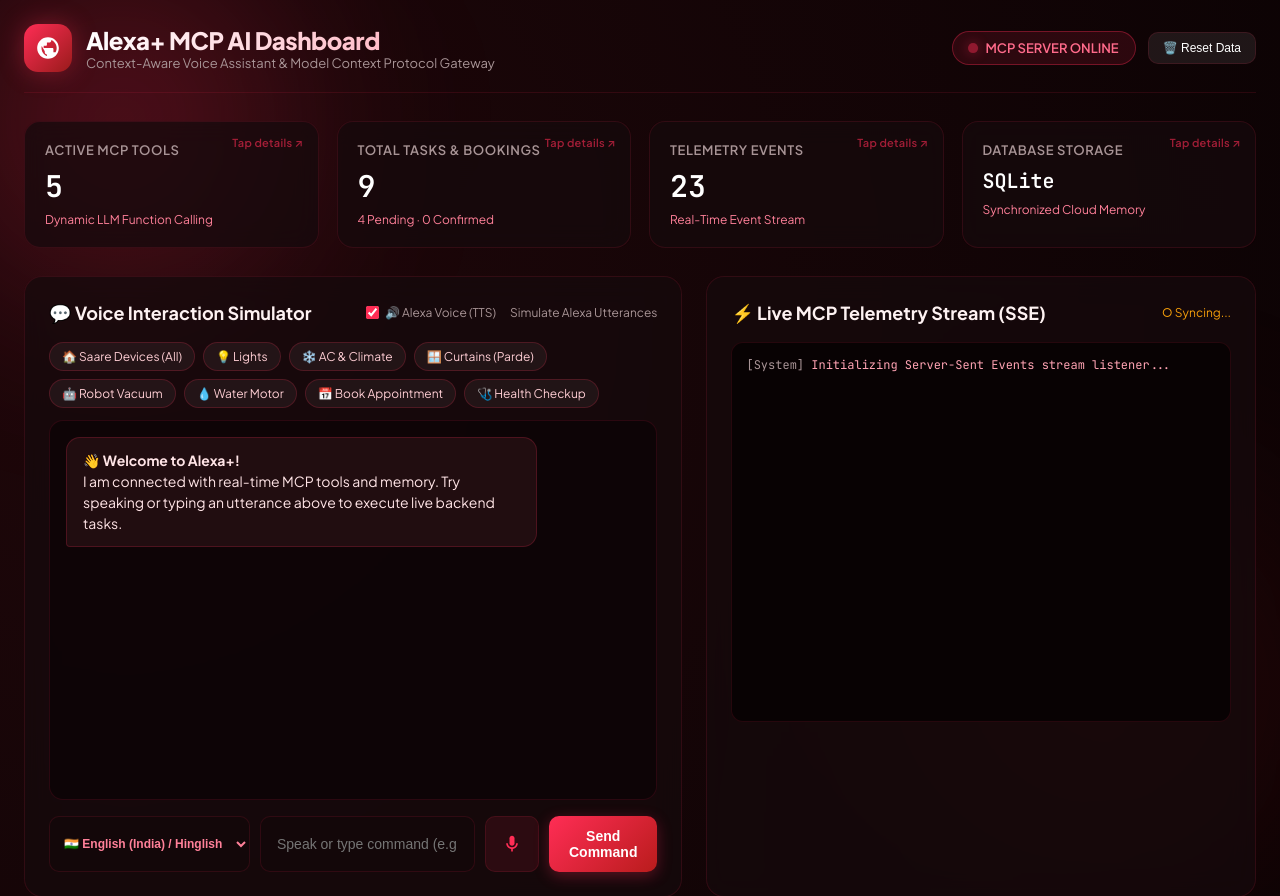
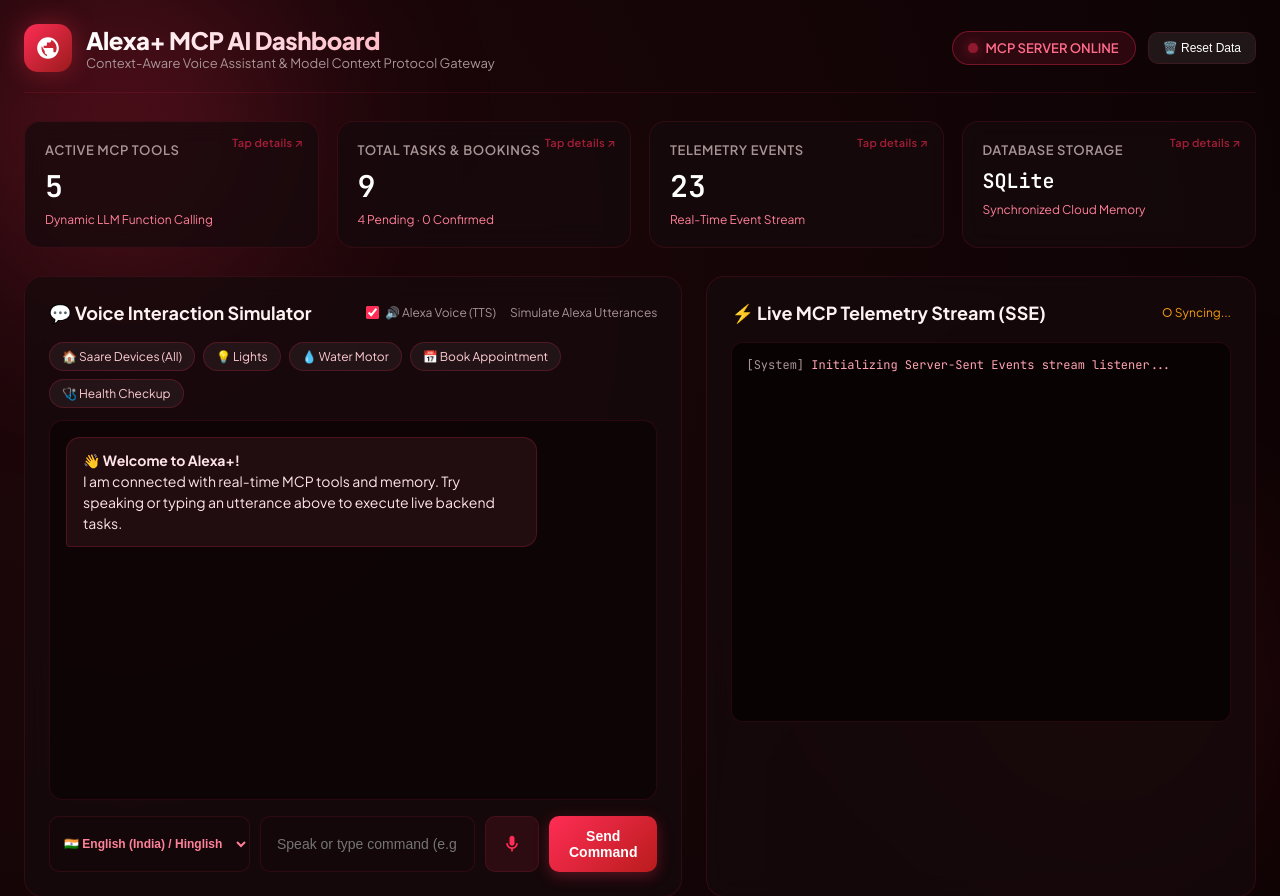
Before and after one commit to himanshusingh3107/Alexa-plus, a Flask app: page / in a window 1280 px wide. Shown: the top 896 px of the page. Run offline with Flask 3, Linux system fonts and the light colour scheme; data comes from the database, SQL or seed files in the repository; data that the repository does not hold is empty.

Commit message:
ui: remove AC, Robot Vacuum, and Curtains quick chips and fix ac word boundary matching

```diff
--- a/alexa-mcp-flask/services/agent_orchestrator.py
+++ b/alexa-mcp-flask/services/agent_orchestrator.py
@@ -250,7 +250,8 @@ class AgenticOrchestrator:
         # ------------------------------------------------------------------
         # 3. AIR CONDITIONER / CLIMATE (AC, Thermostat, Cool Mode)
         # ------------------------------------------------------------------
-        if any(w in lowered for w in ["ac", "air conditioner", "thermostat", "garmi", "thand", "hvac"]) and "cooler" not in lowered:
+        has_ac_keyword = bool(re.search(r'\b(ac|air conditioner|thermostat|hvac|a/c)\b', lowered)) or any(w in lowered for w in ["garmi", "thand"])
+        if has_ac_keyword and "cooler" not in lowered:
             room = "bedroom_ac" if "bedroom" in lowered else "living_room_ac"
             if any(w in lowered for w in ["off", "band", "thand", "stop"]):
                 action = "turn_off"
--- a/alexa-mcp-flask/templates/index.html
+++ b/alexa-mcp-flask/templates/index.html
@@ -735,9 +735,6 @@
         <div class="quick-chips" style="flex-wrap: wrap;">
           <span class="chip" onclick="quickSend('Ghar ke saare devices band kar do')">🏠 Saare Devices (All)</span>
           <span class="chip" onclick="quickSend('Turn on living room lights')">💡 Lights</span>
-          <span class="chip" onclick="quickSend('Turn on living room AC')">❄️ AC & Climate</span>
-          <span class="chip" onclick="quickSend('Parde khol do')">🪟 Curtains (Parde)</span>
-          <span class="chip" onclick="quickSend('Safai shuru karo vacuum cleaner se')">🤖 Robot Vacuum</span>
           <span class="chip" onclick="quickSend('Paani ki motor chalu karo')">💧 Water Motor</span>
           <span class="chip" onclick="quickSend('Book an appointment for Sarah tomorrow at 10 AM')">📅 Book Appointment</span>
           <span class="chip" onclick="quickSend('System health report')">🩺 Health Checkup</span>
```
